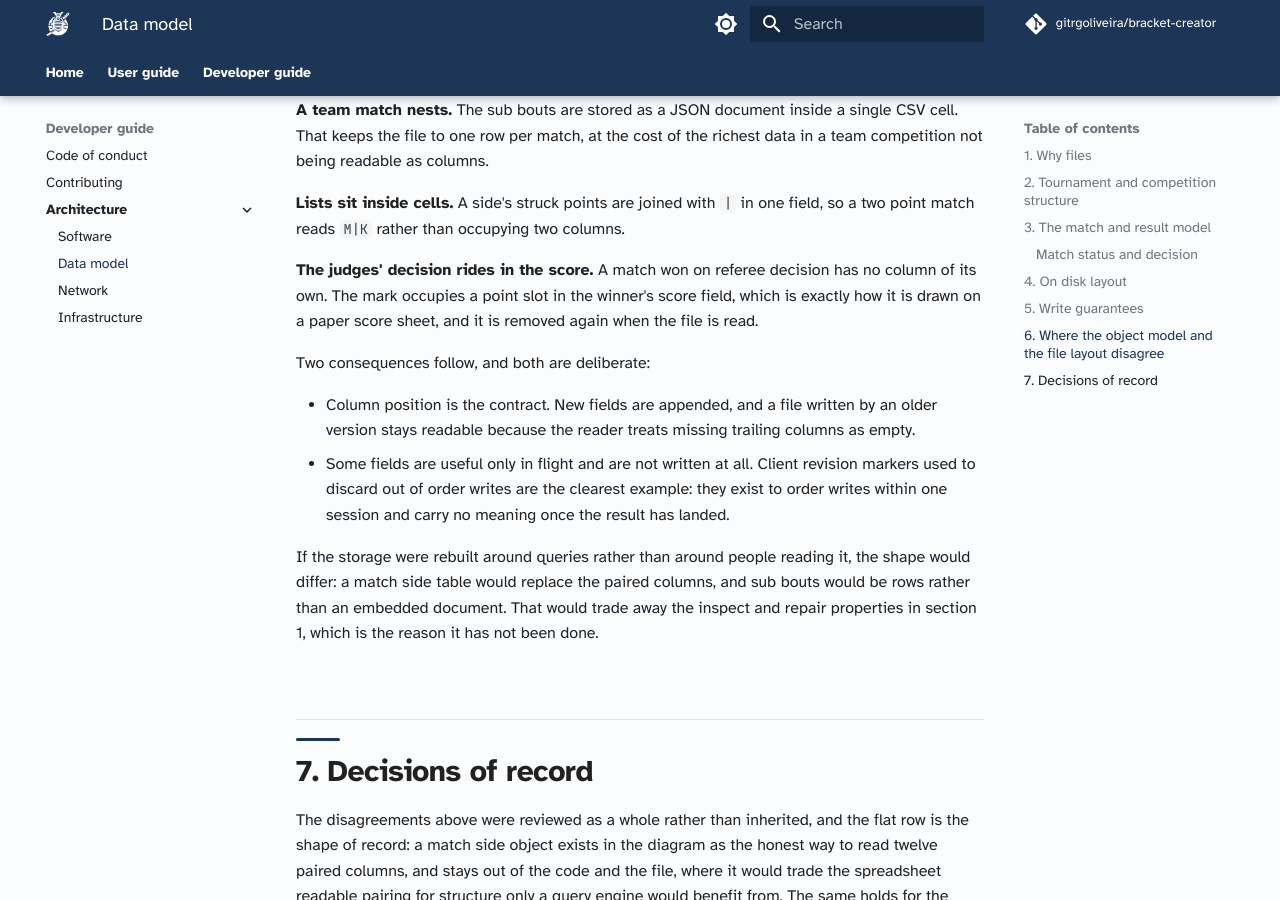
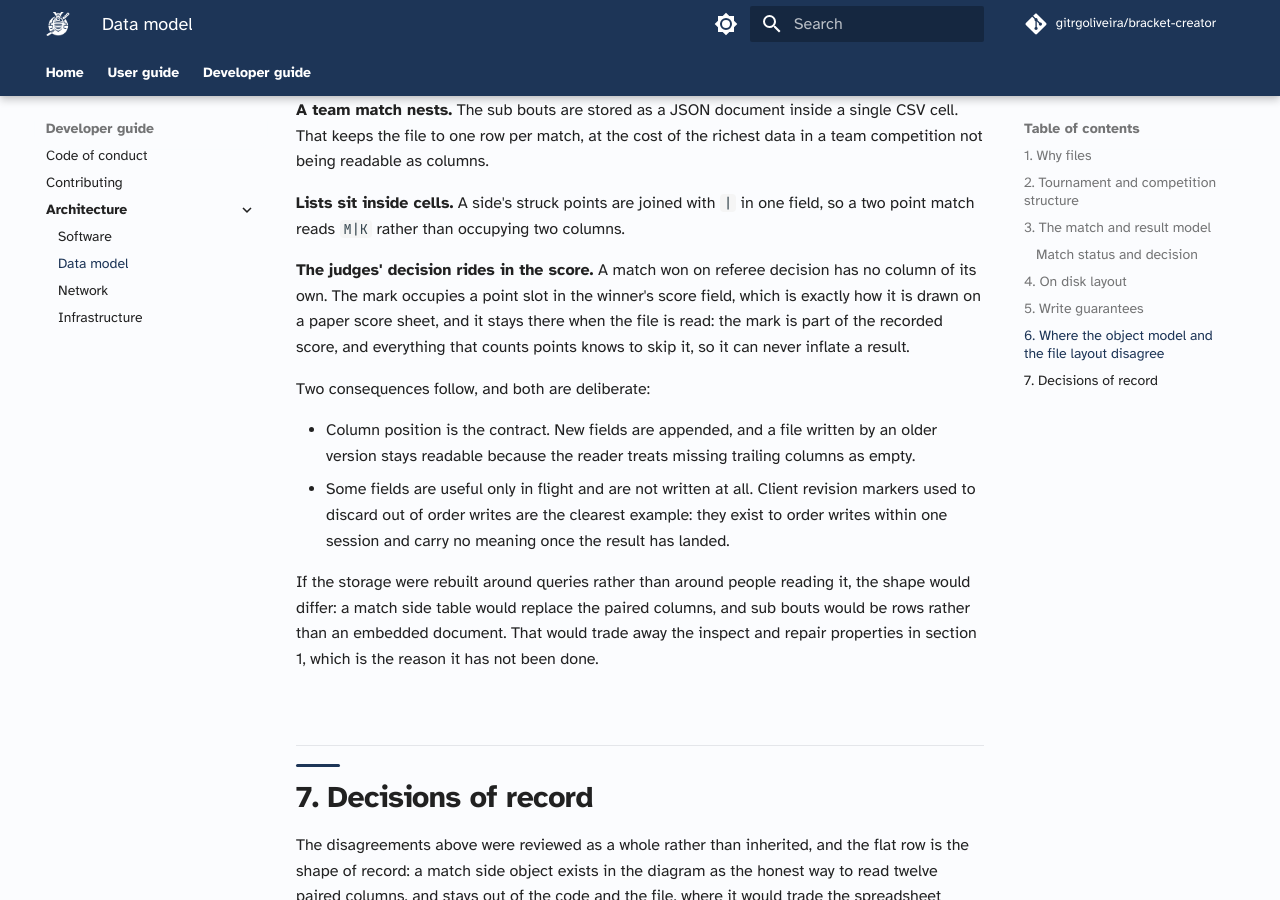
Before and after one commit to gitrgoliveira/bracket-creator, an MkDocs documentation site: the page built from docs/architecture/data-model.md, in a window 1280 px wide and 900 px high, scrolled down 6589 px. Built offline with MkDocs 1.6.1 and Material for MkDocs 9.7.7, drawn with Linux system fonts in a browser that asks for light colours; comment, search, counter and statistics services are not loaded.

Commit message:
docs: the judges'-decision mark stays in the score on read (bc-dmsr)
Section 6 still said the mark is removed again when the file is read,
describing the codec this branch deleted. The mark is part of the
recorded score; point counting skips it.

Co-Authored-By: Claude Fable 5 <noreply@anthropic.com>

```diff
--- a/docs/architecture/data-model.md
+++ b/docs/architecture/data-model.md
@@ -379,7 +379,9 @@ two point match reads `M|K` rather than occupying two columns.
 
 **The judges' decision rides in the score.** A match won on referee decision has no column
 of its own. The mark occupies a point slot in the winner's score field, which is exactly how
-it is drawn on a paper score sheet, and it is removed again when the file is read.
+it is drawn on a paper score sheet, and it stays there when the file is read: the mark is
+part of the recorded score, and everything that counts points knows to skip it, so it can
+never inflate a result.
 
 Two consequences follow, and both are deliberate:
 
```
